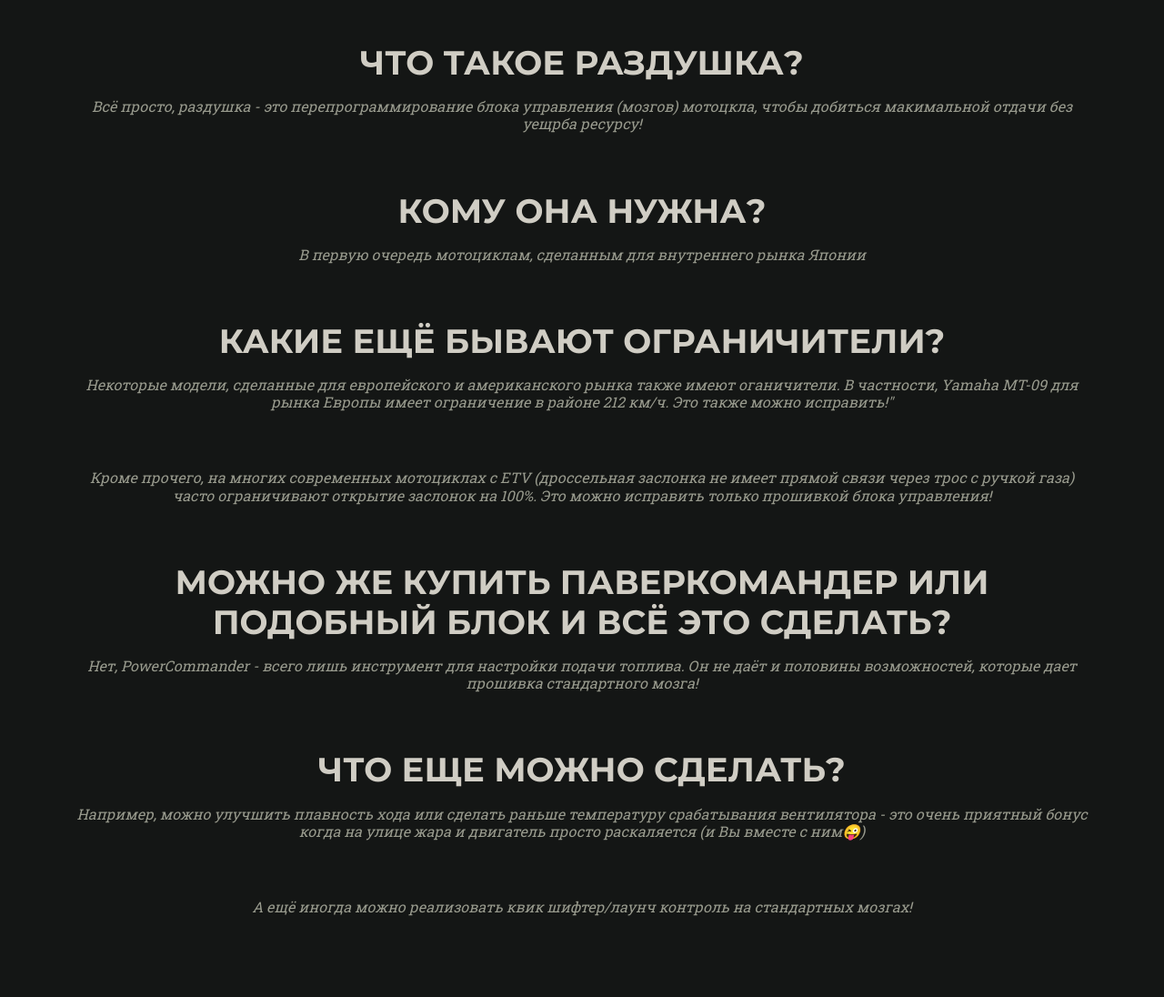
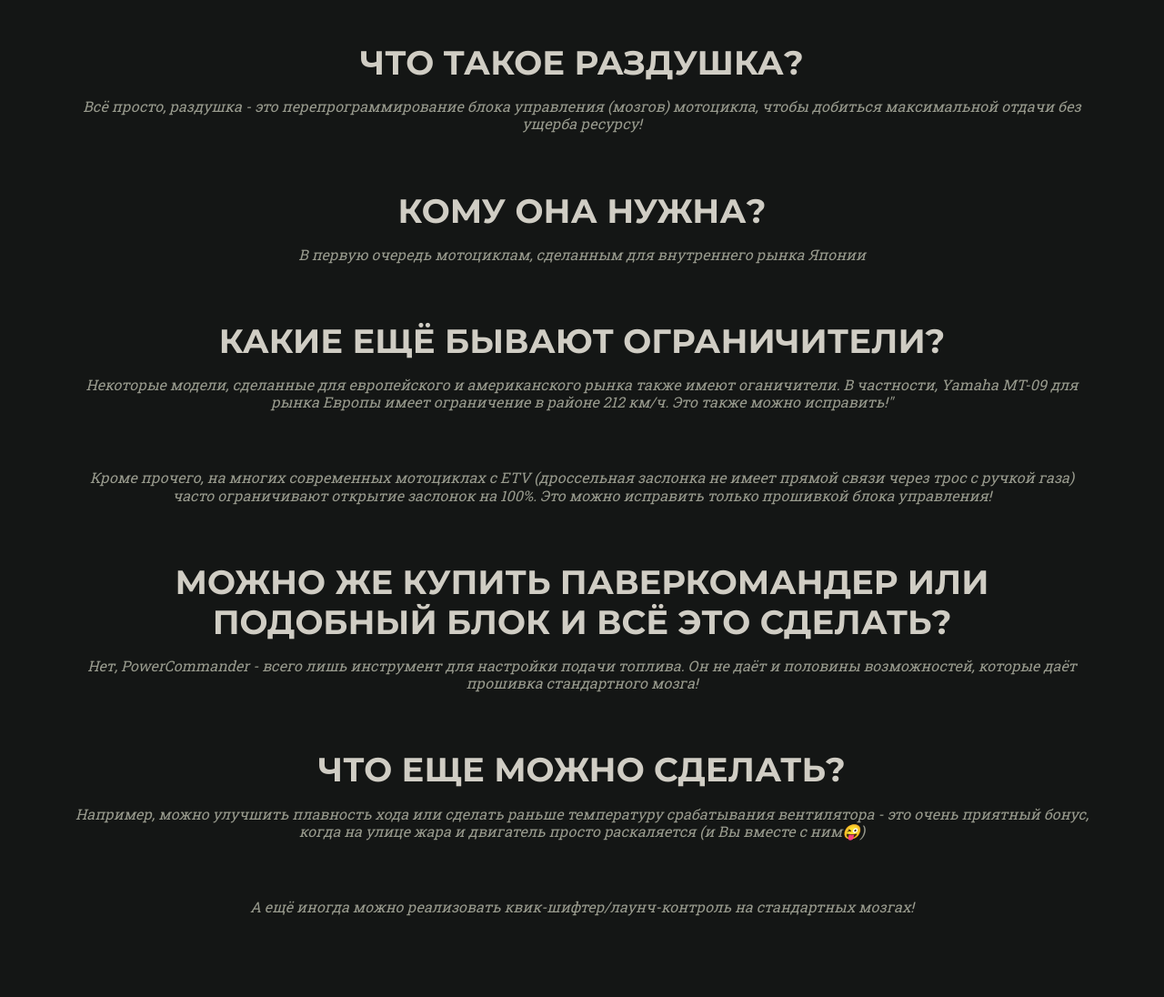
Before and after one commit to Artem4es/shop, a Django app: page / in a window 1280 px wide. Shown: the part 1134-2230 px from the top of the page at 91% size. Run offline with Django 3.2, Linux system fonts and the light colour scheme; parts of the project's set-up code (start-up, migrations or seed data) failed here and were passed over; some libraries are stand-ins or nearby versions.

Commit message:
add title fix grammar:)

```diff
--- a/templates/base.html
+++ b/templates/base.html
@@ -8,7 +8,7 @@
         <meta name="viewport" content="width=device-width, initial-scale=1, shrink-to-fit=no" />
         <meta name="description" content="" />
         <meta name="author" content="" />
-        <title>Agency - Start Bootstrap Theme</title>
+        <title>ТурбоТёма</title>
         <!-- Favicon-->
         <link rel=icon" type="image/x-icon" href="{% static 'assets/favicon.ico' %}" />
         <!-- Font Awesome icons (free version)-->
--- a/templates/index.html
+++ b/templates/index.html
@@ -42,17 +42,17 @@
             <div class="container">
                 <div class="text-center">
                     <h2 class="section-heading-custom text-uppercase">Что такое раздушка?</h2>
-                    <h3 class="section-subheading text-muted">Всё просто, раздушка - это перепрограммирование блока управления (мозгов) мотоцкла, чтобы добиться макимальной отдачи без уещрба ресурсу!</h3>
+                    <h3 class="section-subheading text-muted">Всё просто, раздушка - это перепрограммирование блока управления (мозгов) мотоцикла, чтобы добиться максимальной отдачи без ущерба ресурсу!</h3>
                     <h2 class="section-heading-custom text-uppercase">Кому она нужна?</h2>
                     <h3 class="section-subheading text-muted">В первую очередь мотоциклам, сделанным для внутреннего рынка Японии</h3>
                     <h2 class="section-heading-custom text-uppercase">Какие ещё бывают ограничители?</h2>
                     <h3 class="section-subheading text-muted">Некоторые модели, сделанные для европейского и американского рынка также имеют оганичители. В частности, Yamaha MT-09 для рынка Европы имеет ограничение в районе 212 км/ч. Это также можно исправить!"</h3>
                     <h3 class="section-subheading text-muted">Кроме прочего, на многих современных мотоциклах с ETV (дроссельная заслонка не имеет прямой связи через трос с ручкой газа) часто ограничивают открытие заслонок на 100%. Это можно исправить только прошивкой блока управления!</h3>
                     <h2 class="section-heading-custom text-uppercase">Можно же купить паверкомандер или подобный блок и всё это сделать?</h2>
-                    <h3 class="section-subheading text-muted">Нет, PowerCommander - всего лишь инструмент для настройки подачи топлива. Он не даёт и половины возможностей, которые дает прошивка стандартного мозга!</h3>
+                    <h3 class="section-subheading text-muted">Нет, PowerCommander - всего лишь инструмент для настройки подачи топлива. Он не даёт и половины возможностей, которые даёт прошивка стандартного мозга!</h3>
                     <h2 class="section-heading-custom text-uppercase">Что еще можно сделать?</h2>
-                    <h3 class="section-subheading text-muted">Например, можно улучшить плавность хода или сделать раньше температуру срабатывания вентилятора - это очень приятный бонус когда на улице жара и двигатель просто раскаляется (и Вы вместе с ним😜)</h3>
-                    <h3 class="section-subheading text-muted">А ещё иногда можно реализовать квик шифтер/лаунч контроль на стандартных мозгах!</h3>
+                    <h3 class="section-subheading text-muted">Например, можно улучшить плавность хода или сделать раньше температуру срабатывания вентилятора - это очень приятный бонус, когда на улице жара и двигатель просто раскаляется (и Вы вместе с ним😜)</h3>
+                    <h3 class="section-subheading text-muted">А ещё иногда можно реализовать квик-шифтер/лаунч-контроль на стандартных мозгах!</h3>
 
                 </h3>
 
```
